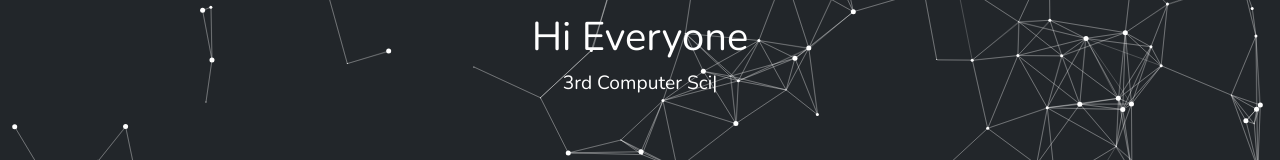
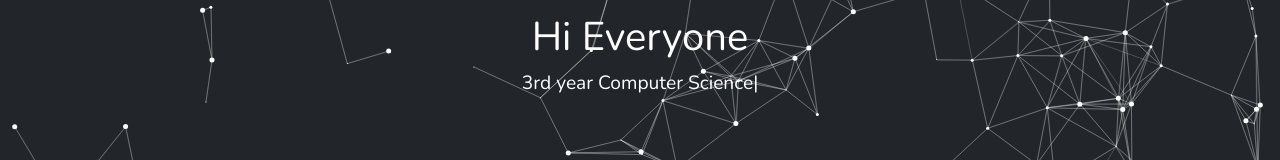
Before and after one commit to noyflaysher/portFolio, a React (Create React App) app: page / in a window 1280 px wide. Shown: the part 345-505 px from the top of the page. Built offline with nearby package versions, Linux system fonts and the light colour scheme.

Commit message:
change about

```diff
--- a/src/screens/header/Header.js
+++ b/src/screens/header/Header.js
@@ -10,7 +10,7 @@ function Header() {
         strings={[
           " ",
           "I am Noy Flaysher",
-          "3rd Computer Science student",
+          "3rd year Computer Science student",
           "Looking for a FullStack developer role          ",
           " ",
           " ",
```
